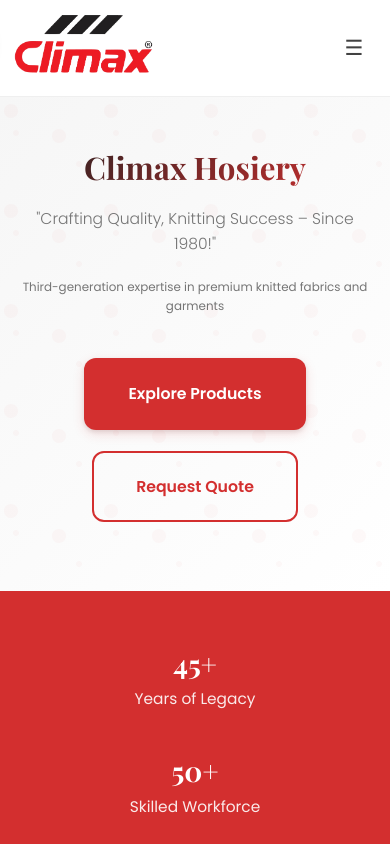
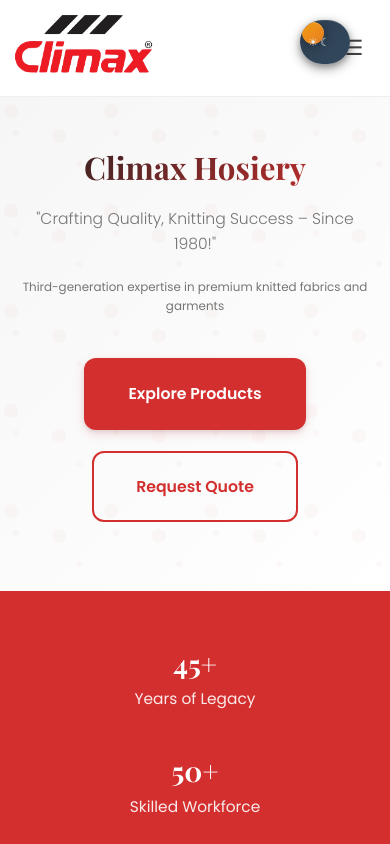
Before and after one commit to aneesworkspace1/climax-hoisr, a website built with Vite: page index.html in a window 390 px wide. Shown: the top 844 px of the page. Built offline with nearby package versions, Linux system fonts and the light colour scheme; files whose address does not match are found by name.

Commit message:
Updated dark-mode.css

```diff
--- a/css/dark-mode.css
+++ b/css/dark-mode.css
@@ -399,7 +399,7 @@
   .dark-mode-toggle {
     position: fixed;
     top: 20px;
-    right: 400px;          /* was 20px – now ~4-5 inches in */
+    right: 40px;          /* was 20px – now ~4-5 inches in */
     width: 50px;
     height: 26px;
     z-index: 1004;
```
